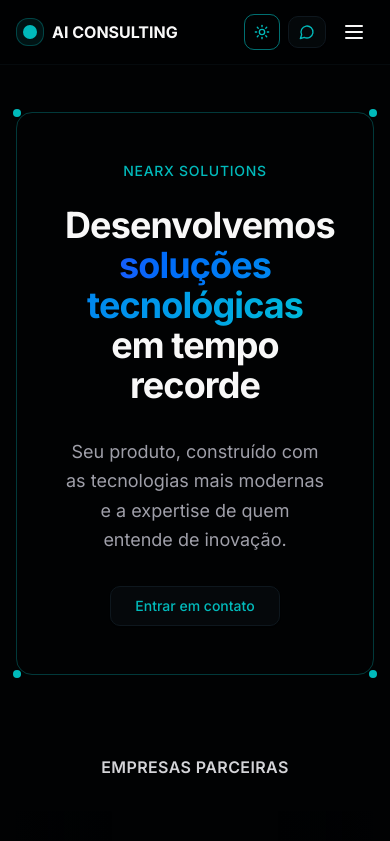
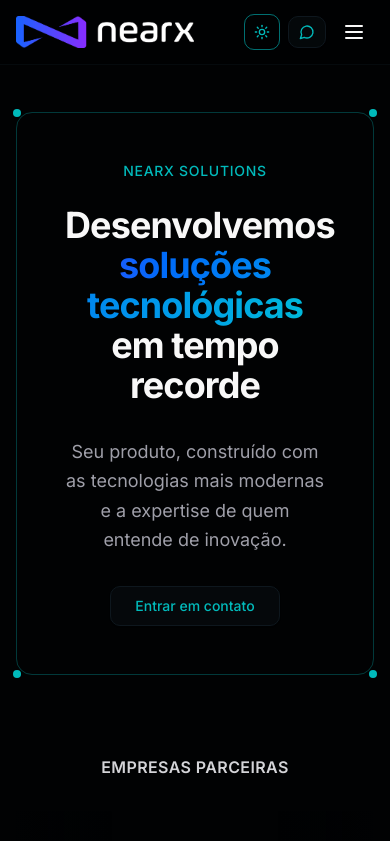
Before and after one commit to nearxdev/custom-solutions-lp, a Next.js app: page / in a window 390 px wide. Shown: the top 841 px of the page. Built offline with nearby package versions, Linux system fonts and the light colour scheme.

Commit message:
Enhance Navigation component with theme support and dynamic logo rendering. Added useEffect for mounted state to manage theme changes, and replaced static logo with responsive Image component for improved visual consistency across light and dark modes.

```diff
--- a/components/navigation.tsx
+++ b/components/navigation.tsx
@@ -3,25 +3,40 @@
 import { Button } from "@/components/ui/button"
 import { ThemeToggle } from "@/components/theme-toggle"
 import { Menu, X, MessageCircle } from "lucide-react"
-import { useState } from "react"
+import { useState, useEffect } from "react"
+import { useTheme } from "next-themes"
+import Image from "next/image"
 
 export function Navigation() {
   const [isMenuOpen, setIsMenuOpen] = useState(false)
+  const [mounted, setMounted] = useState(false)
+  const { theme, resolvedTheme } = useTheme()
   const whatsappUrl =
     "https://wa.me/5521999871904?text=Olá!%20Gostaria%20de%20saber%20mais%20sobre%20a%20consultoria%20de%20IA"
 
   const closeMenu = () => setIsMenuOpen(false)
+
+  useEffect(() => {
+    setMounted(true)
+  }, [])
+
+  const currentTheme = mounted ? (resolvedTheme || theme) : "dark"
+  const logoSrc = currentTheme === "light" ? "/blacklogo.png" : "/whitelogo.png"
 
   return (
     <nav className="fixed top-0 left-0 right-0 z-50 border-b border-border/40 bg-background/80 backdrop-blur-xl">
       <div className="container mx-auto px-4 sm:px-6 lg:px-8">
         <div className="flex h-16 items-center justify-between">
           {/* Logo */}
-          <div className="flex items-center gap-2">
-            <div className="h-7 w-7 md:h-8 md:w-8 rounded-lg border border-primary/30 bg-primary/10 flex items-center justify-center">
-              <div className="h-3.5 w-3.5 md:h-4 md:w-4 bg-primary rounded-sm" />
-            </div>
-            <span className="text-base sm:text-lg md:text-xl font-bold">AI CONSULTING</span>
+          <div className="flex items-center gap-3">
+            <Image
+              src={logoSrc}
+              alt="AI Consulting Logo"
+              width={180}
+              height={50}
+              className="h-8 md:h-10 w-auto"
+              priority
+            />
           </div>
 
           {/* Desktop Navigation */}
```
Also changed, not shown: public/blacklogo.png (added), public/whitelogo.png (added).
